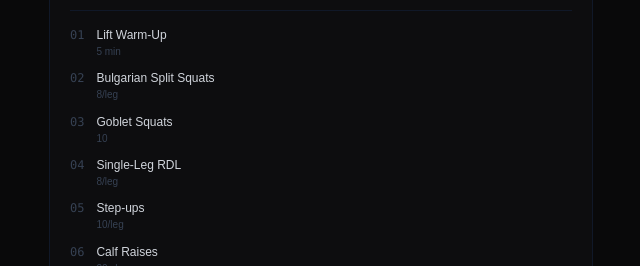
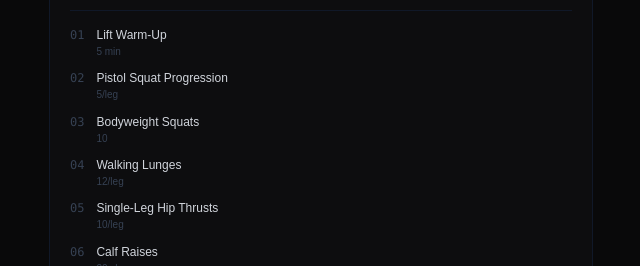
Before and after one commit to zuto-dev/sf-prep-tracker, a Next.js app: page / in a window 1280 px wide. Shown: the part 406-672 px from the top of the page, without its empty margins (319-959 px from the left). Built offline with nearby package versions, Linux system fonts and the light colour scheme.

Commit message:
feat: calisthenics-only workout catalog (no DBs)

```diff
--- a/app/data/workouts.ts
+++ b/app/data/workouts.ts
@@ -65,6 +65,10 @@ const V: Record<string, string> = {
   'Ruck March': '3l5tT_aFAa8',
   'Band Pull-Aparts': 'SBOL0O4bZgY',
   'External Rotations': 'exyqZFItiCU',
+  'Triceps Dips': '2z8Jmcr5-2c',
+  'Pistol Squats': 'tAlTGKI4ovA',
+  'Walking Lunges': 'QOVaHwm-Q6U',
+  'Single-Leg Hip Thrusts': 'iNw0RB6YFAY',
 };
 const vid = (n: string): string | undefined => {
   if (V[n]) return V[n];
@@ -146,11 +150,11 @@ function buildWeek(phase: PhaseKey, weekIdx: number, p: Params, testEvent?: stri
                 mon.ex({ name: 'Easy Run', duration: p.easyRun, notes: 'Conversational, RPE 4. Slower than feels right IS right. ADD: Target ~137 bpm / nose-breathing.' }),
         liftWarmup(`${mon.id}:liftwarm`),
         mon.ex({ name: 'Push-ups', sets: 4, reps: p.pressReps, videoId: vid('Push-ups'), notes: 'Pick variation where 8-12 is hard but clean. Progression: regular → feet-elevated → deficit → tempo. ADD: ACFT Standards (Push-up 48).' }),
-        mon.ex({ name: 'DB Rows', sets: 4, reps: `${p.pullReps}/arm`, videoId: vid('DB Rows'), notes: 'Knee+hand on bench, flat back. Pull to HIP not armpit.' }),
-        mon.ex({ name: 'DB Overhead Press', sets: 3, reps: '8', videoId: vid('DB Overhead Press'), notes: 'Standing, brace, lockout, no lean-back.' }),
-        mon.ex({ name: 'Band Pull-Aparts', sets: 3, reps: '15', videoId: vid('Band Pull-Aparts') }),
-        mon.ex({ name: 'External Rotations', sets: 2, reps: '12/arm', videoId: vid('External Rotations') }),
+        mon.ex({ name: 'Pull-ups', sets: 4, reps: p.pullReps, videoId: vid('Pull-ups'), notes: 'Stop 1-2 reps before failure. Mix grips.' }),
+        mon.ex({ name: 'Pike Push-ups', sets: 3, reps: '8', videoId: vid('Pike Push-ups'), notes: 'Hips high, head lowers toward floor — builds OHP strength without weights.' }),
+        mon.ex({ name: 'Triceps Dips', sets: 3, reps: '8-12', videoId: vid('Triceps Dips'), notes: 'On chair/bench/parallel bars. Full depth, lock out at top.' }),
         mon.ex({ name: 'Pull-up Block', reps: `${p.pullTotal} clean reps, rest 60-90s`, videoId: vid('Pull-ups'), notes: 'Stop each set 1-2 reps before failure. Rotate wide/shoulder/chin grips. Band-assist or negatives if needed.' }),
+        mon.ex({ name: 'PT Reset', reps: '2 rounds', notes: 'Reverse push-ups x20, arm haulers x20, birds x20, swimmers x30s, plank 1 min. Stew Smith cooldown.' }),
       ],
     },
     tuesday: {
@@ -165,10 +169,10 @@ function buildWeek(phase: PhaseKey, weekIdx: number, p: Params, testEvent?: stri
       title: 'Lower strength + core' + (p.pool ? ' + pool' : ''),
       exercises: [
         liftWarmup(`${wed.id}:warm`),
-        wed.ex({ name: 'Bulgarian Split Squats', sets: 4, reps: `${p.splitSqReps}/leg`, videoId: vid('Bulgarian Split Squats'), notes: 'Rear foot on chair. Back knee straight down, front shin near-vertical.' }),
-        wed.ex({ name: 'Goblet Squats', sets: 4, reps: p.gobletReps, videoId: vid('Goblet Squats'), notes: 'Heaviest DB at chest, sit between heels, full depth.' }),
-        wed.ex({ name: 'Single-Leg RDL', sets: 3, reps: `${p.rdlReps}/leg`, videoId: vid('Single-Leg RDL'), notes: 'DB in one hand, hinge, flat back, feel the hamstring.' }),
-        wed.ex({ name: 'Step-ups', sets: 3, reps: `${p.stepReps}/leg`, videoId: vid('Step-ups'), notes: 'Knee-height box. Drive through TOP heel.' }),
+        wed.ex({ name: 'Pistol Squat Progression', sets: 4, reps: '5/leg', videoId: vid('Pistol Squats'), notes: 'Assisted (hold doorframe) → unassisted → full depth.' }),
+        wed.ex({ name: 'Bodyweight Squats', sets: 4, reps: p.gobletReps, videoId: vid('Air Squats'), notes: 'Full depth, controlled tempo (3s down, 1s up).' }),
+        wed.ex({ name: 'Walking Lunges', sets: 3, reps: '12/leg', videoId: vid('Walking Lunges'), notes: 'Long stride, back knee kisses floor.' }),
+        wed.ex({ name: 'Single-Leg Hip Thrusts', sets: 3, reps: '10/leg', videoId: vid('Single-Leg Hip Thrusts'), notes: 'Upper back on chair, drive through HEEL.' }),
         wed.ex({ name: 'Calf Raises', sets: 3, reps: '20 slow', videoId: vid('Calf Raises'), notes: 'Shin armor for rucking.' }),
         wed.ex({ name: 'Sit-ups', reps: '50 (sets of 15-20)', videoId: vid('Sit-ups') }),
         wed.ex({ name: 'Flutter Kicks', reps: '50 (4-count)', videoId: vid('Flutter Kicks') }),
@@ -191,13 +195,12 @@ function buildWeek(phase: PhaseKey, weekIdx: number, p: Params, testEvent?: stri
         fri.ex({ name: 'Rest', duration: '5 min' }),
         fri.ex({ name: '2-min Max Sit-ups (PT Test)', duration: '2 min', videoId: vid('Sit-ups'), notes: 'Feet anchored, blades touch down, torso all the way up.' }),
         liftWarmup(`${fri.id}:warm`),
-        fri.ex({ name: 'DB Deadlift', sets: 4, reps: '6-8', videoId: vid('DB Deadlift'), notes: 'Heaviest pair. Hinge, flat back, stand tall. Rest 2 min. This is strength, not conditioning.' }),
+        fri.ex({ name: 'Pull-ups', sets: 4, reps: 'max (stop 1-2 before failure)', videoId: vid('Pull-ups'), notes: 'Rest 2 min between sets. This is strength, not conditioning.' }),
         fri.ex({ name: `Work Capacity Circuit (${p.wcRounds} rounds, target <25 min)`,
-          notes: 'Farmer carry 50m → 10 burpees → 15 ruck swings → 10 push-ups → 20m bear crawl. Minimal rest between stations.' }),
-        fri.ex({ name: 'Farmer Carry', distance: '50m', videoId: vid('Farmer Carry') }),
+          notes: 'Bodyweight squats x20 → 10 burpees → 15 push-ups → 20m bear crawl. Minimal rest between stations.' }),
+        fri.ex({ name: 'Bodyweight Squats', reps: '20', videoId: vid('Air Squats') }),
         fri.ex({ name: 'Burpees', reps: '10', videoId: vid('Burpees') }),
-        fri.ex({ name: 'Ruck Swings', reps: '15', videoId: vid('Ruck Swings') }),
-        fri.ex({ name: 'Push-ups', reps: '10', videoId: vid('Push-ups') }),
+        fri.ex({ name: 'Push-ups', reps: '15', videoId: vid('Push-ups') }),
         // Add Tibia Raises 2x/week (Friday as well)
         fri.ex({ name: 'Bear Crawl', distance: '20m', videoId: vid('Bear Crawl') }),
         fri.ex({ name: 'Tibia Raises', sets: 3, reps: '20-25', notes: 'Shin durability for ruck.' }),
--- a/app/page.tsx
+++ b/app/page.tsx
@@ -337,7 +337,7 @@ export default function Home() {
         <div className="flex items-center justify-between">
           <div>
             <p className="text-[10px] font-bold uppercase tracking-[0.2em] text-gray-600">Program</p>
-            <p className="mt-1 text-sm text-white">SFRE Foundation · Week {currentWeek} of {FOUNDATION_WEEK_COUNT}</p>
+            <p className="mt-1 text-sm text-white">The Pipeline · Week {currentWeek} of {FOUNDATION_WEEK_COUNT}</p>
           </div>
           <span className="text-xs text-gray-700">View →</span>
         </div>
```
